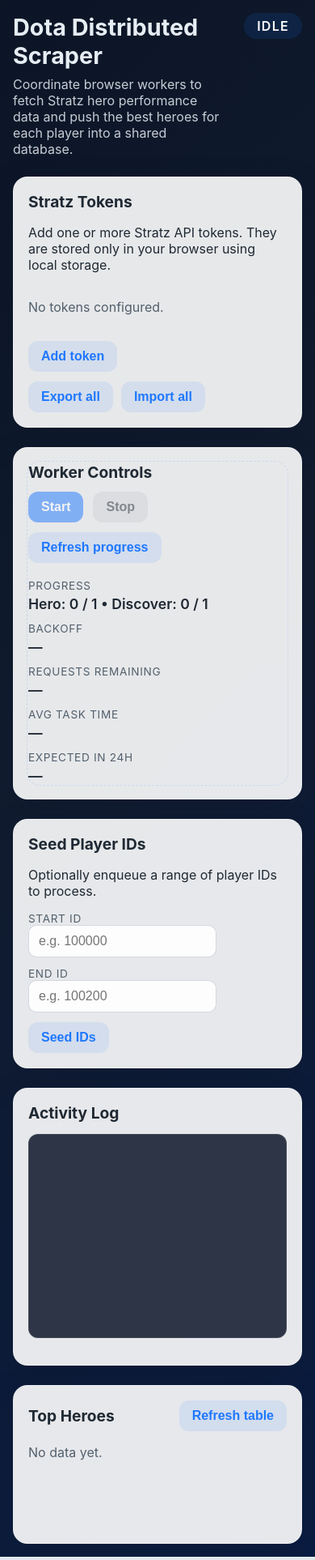
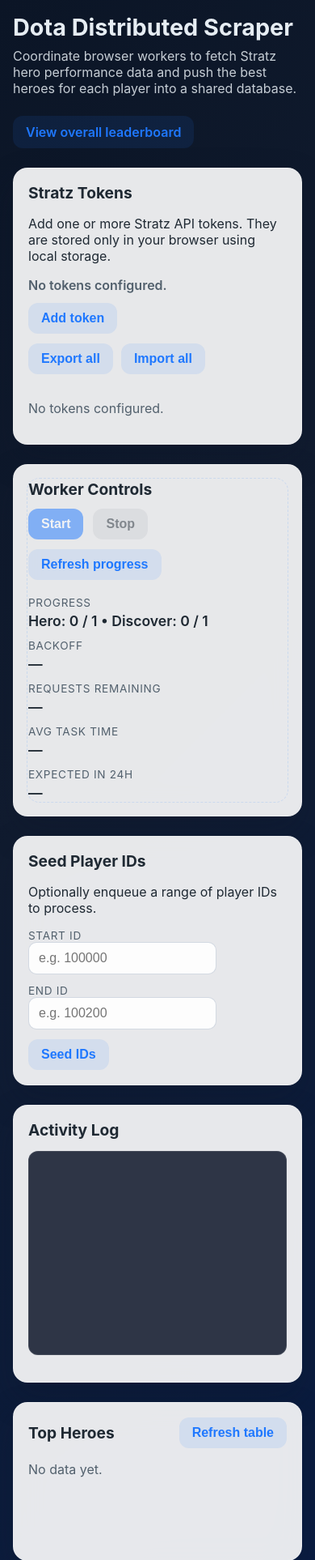
Before and after one commit to Nitjsefnie/Stratz-Scraper, a Flask app: page / in a window 390 px wide. Shown: the top 1926 px of the page at 81% size. Run offline with Flask 3, Linux system fonts and the light colour scheme; data comes from the database, SQL or seed files in the repository; data that the repository does not hold is empty.

Commit message:
Simplify dashboard header controls

```diff
--- a/stratz_scraper/web/static/css/styles.css
+++ b/stratz_scraper/web/static/css/styles.css
@@ -45,6 +45,17 @@
   color: var(--text-dark);
 }
 
+.page-header-text {
+  flex: 1 1 auto;
+}
+
+.page-header-meta {
+  display: flex;
+  flex-direction: column;
+  align-items: flex-end;
+  gap: 12px;
+}
+
 .page-header h1 {
   margin: 0 0 8px 0;
   font-size: clamp(1.8rem, 4vw, 2.6rem);
@@ -86,11 +97,30 @@
   align-items: flex-end;
 }
 
+.token-toolbar {
+  display: flex;
+  flex-wrap: wrap;
+  align-items: center;
+  justify-content: space-between;
+  gap: 12px;
+  margin-bottom: 16px;
+}
+
+.token-summary-text {
+  font-weight: 600;
+  color: var(--muted);
+}
+
+@media (prefers-color-scheme: dark) {
+  .token-summary-text {
+    color: var(--muted-dark);
+  }
+}
+
 .token-list {
   display: flex;
   flex-direction: column;
-  gap: 16px;
-  margin-bottom: 16px;
+  gap: 12px;
 }
 
 .token-controls {
@@ -265,6 +412,7 @@
   gap: 12px;
 }
 
+.header-button,
 button {
   appearance: none;
   border: none;
@@ -276,19 +424,26 @@
   transition: transform 0.1s ease, box-shadow 0.1s ease;
   background: rgba(15, 23, 42, 0.1);
   color: inherit;
+  display: inline-flex;
+  align-items: center;
+  justify-content: center;
+  text-decoration: none;
 }
 
+.header-button.primary,
 button.primary {
   background: var(--accent);
   color: #fff;
   box-shadow: 0 10px 20px rgba(31, 120, 255, 0.35);
 }
 
+.header-button.secondary,
 button.secondary {
   background: rgba(31, 120, 255, 0.1);
   color: var(--accent);
 }
 
+.header-button:hover,
 button:hover:not(:disabled) {
   transform: translateY(-1px);
   box-shadow: 0 10px 20px rgba(15, 23, 42, 0.25);
@@ -404,25 +559,6 @@
   background: rgba(31, 120, 255, 0.08);
 }
 
-.status-chip {
-  align-self: flex-start;
-  padding: 6px 16px;
-  border-radius: 999px;
-  background: rgba(31, 120, 255, 0.12);
-  color: #fff;
-  font-weight: 600;
-  text-transform: uppercase;
-  letter-spacing: 0.08em;
-}
-
-.status-chip.running {
-  background: linear-gradient(135deg, #2dd4bf, #0ea5e9);
-}
-
-.status-chip.error {
-  background: linear-gradient(135deg, #f97316, #ef4444);
-}
-
 .muted {
   color: var(--muted);
 }
@@ -439,14 +575,18 @@
   margin-bottom: 0;
 }
 
-.page-header a {
-  color: var(--accent);
-  font-weight: 600;
-  text-decoration: none;
-}
+@media (max-width: 900px) {
+  .page-header {
+    flex-direction: column;
+    align-items: flex-start;
+  }
 
-.page-header a:hover {
-  text-decoration: underline;
+  .page-header-meta {
+    width: 100%;
+    flex-direction: row;
+    justify-content: space-between;
+    align-items: center;
+  }
 }
 
 @media (prefers-color-scheme: dark) {
--- a/stratz_scraper/web/static/js/app.js
+++ b/stratz_scraper/web/static/js/app.js
@@ -19,6 +19,7 @@
   stop: document.getElementById("stop"),
   progress: document.getElementById("progress"),
   best: document.getElementById("best"),
+  tokenSummary: document.getElementById("tokenSummary"),
   seedBtn: document.getElementById("seedBtn"),
   seedStart: document.getElementById("seedStart"),
   seedEnd: document.getElementById("seedEnd"),
@@ -26,7 +27,6 @@
   bestTable: document.getElementById("bestTable"),
   progressText: document.getElementById("progressText"),
   backoffText: document.getElementById("backoffText"),
-  statusChip: document.getElementById("runStatus"),
   requestsRemaining: document.getElementById("requestsRemaining"),
   avgTaskTimeGlobal: document.getElementById("avgTaskTimeGlobal"),
   tasksPerDayGlobal: document.getElementById("tasksPerDayGlobal"),
@@ -246,6 +246,81 @@
   return `~${tasksPerDay.toFixed(2)}`;
 }
 
+function formatTokenLabel(token) {
+  if (!token) {
+    return "Token";
+  }
+  const index = Number.isFinite(token.displayIndex) && token.displayIndex > 0
+    ? token.displayIndex
+    : state.tokens.indexOf(token) + 1;
+  const prefix = index > 0 ? `Token ${index}` : "Token";
+  const rawValue = typeof token.value === "string" ? token.value.trim() : "";
+  if (!rawValue) {
+    return prefix;
+  }
+  const compact = rawValue.replace(/\s+/g, "");
+  if (compact.length <= 8) {
+    return `${prefix} • ${compact}`;
+  }
+  const head = compact.slice(0, 4);
+  const tail = compact.slice(-4);
+  return `${prefix} • ${head}…${tail}`;
+}
+
+function formatTokenSummaryMeta(token) {
+  if (!token) {
+    return "";
+  }
+  const parts = [];
+  if (typeof token.requestsRemaining === "number" && Number.isFinite(token.requestsRemaining)) {
+    const remaining = Math.max(0, token.requestsRemaining);
+    const label = remaining === 1 ? "request" : "requests";
+    parts.push(`${remaining.toLocaleString()} ${label} left`);
+  } else {
+    parts.push("∞ requests left");
+  }
+
+  const completed = Number.isFinite(token.completedTasks) ? token.completedTasks : 0;
+  parts.push(`${completed.toLocaleString()} done`);
+
+  const averageText = formatAverageTaskTime(getTokenAverageTaskMs(token));
+  if (averageText !== "—") {
+    parts.push(`${averageText}/task`);
+  }
+
+  return parts.join(" • ");
+}
+
+function updateTokenSummary() {
+  if (!elements.tokenSummary) {
+    return;
+  }
+  const total = state.tokens.length;
+  if (total === 0) {
+    elements.tokenSummary.textContent = "No tokens configured.";
+    return;
+  }
+
+  const running = state.tokens.filter((token) => token.running && !token.stopRequested).length;
+  const stopping = state.tokens.filter((token) => token.running && token.stopRequested).length;
+  const idle = total - running - stopping;
+  const pieces = [];
+  pieces.push(`${total} ${total === 1 ? "token" : "tokens"}`);
+  if (running) {
+    pieces.push(`${running} running`);
+  }
+  if (stopping) {
+    pieces.push(`${stopping} stopping`);
+  }
+  if (idle) {
+    pieces.push(`${idle} idle`);
+  }
+  if (pieces.length === 1) {
+    pieces.push("All idle");
+  }
+  elements.tokenSummary.textContent = pieces.join(" · ");
+}
+
 function updateGlobalMetrics() {
   if (!elements.avgTaskTimeGlobal && !elements.tasksPerDayGlobal) {
     return;
@@ -316,23 +391,6 @@
     0,
   );
   elements.requestsRemaining.textContent = total;
-}
-
-function refreshStatusChip() {
-  if (state.running) {
-    elements.statusChip.textContent = "Running";
-    elements.statusChip.classList.add("running");
-    elements.statusChip.classList.remove("error");
-  } else {
-    elements.statusChip.textContent = "Idle";
-    elements.statusChip.classList.remove("running", "error");
-  }
-}
-
-function showErrorStatus(message) {
-  elements.statusChip.textContent = message;
-  elements.statusChip.classList.add("error");
-  elements.statusChip.classList.remove("running");
 }
 
 function updateButtons() {
@@ -506,7 +564,10 @@
   state.tokens.splice(0, state.tokens.length);
   state.tokenCounter = 0;
   newTokens.forEach((entry) => {
-    addTokenRow({ value: entry.value, maxRequests: entry.maxRequests }, { skipPersist: true });
+    addTokenRow(
+      { value: entry.value, maxRequests: entry.maxRequests },
+      { skipPersist: true, fromStorage: true },
+    );
   });
   if (!newTokens.length) {
     renderTokens();
@@ -590,6 +651,9 @@
     statusValue,
     backoffValue,
     requestsValue,
+    summaryTitle,
+    summaryStatus,
+    summaryMeta,
   } = token.dom;
 
   tokenInput.value = token.value;
@@ -597,6 +661,10 @@
 
   maxInput.value = token.maxRequests;
   maxInput.disabled = token.running || token.stopRequested;
+
+  if (summaryTitle) {
+    summaryTitle.textContent = formatTokenLabel(token);
+  }
 
   const trimmed = token.value.trim();
   startBtn.disabled = token.running || token.stopRequested || trimmed.length === 0;
@@ -610,6 +678,9 @@
     status = "Stopping…";
   }
   statusValue.textContent = status;
+  if (summaryStatus) {
+    summaryStatus.textContent = status;
+  }
 
   const showBackoff = token.running || token.stopRequested;
   backoffValue.textContent = showBackoff ? formatDuration(token.backoff) : "—";
@@ -619,6 +690,9 @@
   } else {
     requestsValue.textContent = token.requestsRemaining;
   }
+  if (summaryMeta) {
+    summaryMeta.textContent = formatTokenSummaryMeta(token);
+  }
 
   const averageMs = getTokenAverageTaskMs(token);
   if (token.dom.avgTaskTimeValue) {
@@ -636,12 +710,12 @@
 
 function updateRunningState() {
   state.running = state.tokens.some((token) => token.running);
-  refreshStatusChip();
   updateButtons();
   updateBackoffDisplay();
   updateRequestsRemainingDisplay();
   state.tokens.forEach((token) => updateTokenDisplay(token));
   updateGlobalMetrics();
+  updateTokenSummary();
 }
 
 function removeToken(id) {
@@ -676,12 +750,17 @@
     return;
   }
   token.stopRequested = true;
+  token.expanded = true;
+  if (token.dom?.row) {
+    token.dom.row.open = true;
+  }
   updateTokenDisplay(token);
   updateButtons();
   if (!silent) {
     logToken(token, "Stop requested.");
   }
   updateGlobalMetrics();
+  updateTokenSummary();
 }
 
 function addTokenRow(initial = {}, options = {}) {
@@ -704,8 +783,13 @@
     totalRuntimeMs: 0,
     lastStartMs: null,
     completedTasks: 0,
+    expanded: Boolean(initial.expanded),
+    displayIndex: state.tokens.length + 1,
   };
   state.tokens.push(token);
+  if (!options.fromStorage) {
+    token.expanded = true;
+  }
   renderTokens();
   if (!options.skipPersist) {
     persistTokens();
@@ -724,13 +808,50 @@
     message.textContent = "No tokens configured.";
     elements.tokenList.appendChild(message);
     updateGlobalMetrics();
-    return;
-  }
-
-  state.tokens.forEach((token) => {
-    const row = document.createElement("div");
+    updateTokenSummary();
+    return;
+  }
+
+  state.tokens.forEach((token, index) => {
+    token.displayIndex = index + 1;
+    const row = document.createElement("details");
     row.className = "token-row";
     row.dataset.tokenId = token.id;
+
+    if (typeof token.expanded !== "boolean") {
+      token.expanded = token.running;
+    }
+    row.open = Boolean(token.expanded);
+    row.addEventListener("toggle", () => {
+      token.expanded = row.open;
+    });
+
+    const summary = document.createElement("summary");
+    summary.className = "token-summary";
+
+    const caret = document.createElement("span");
+    caret.className = "token-summary-caret";
+
+    const summaryContent = document.createElement("div");
+    summaryContent.className = "token-summary-content";
+
+    const summaryTitle = document.createElement("span");
+    summaryTitle.className = "token-summary-title";
+    summaryTitle.textContent = formatTokenLabel(token);
+
+    const summaryStatus = document.createElement("span");
+    summaryStatus.className = "token-summary-status";
+    summaryStatus.textContent = "Idle";
+
+    const summaryMeta = document.createElement("span");
+    summaryMeta.className = "token-summary-meta";
+    summaryMeta.textContent = formatTokenSummaryMeta(token);
+
+    summaryContent.append(summaryTitle, summaryStatus, summaryMeta);
+    summary.append(caret, summaryContent);
+
+    const body = document.createElement("div");
+    body.className = "token-body";
 
     const topRow = document.createElement("div");
     topRow.className = "token-top";
@@ -850,11 +971,15 @@
 
     logContainer.append(logLabel, logView);
 
-    row.append(topRow, meta, logContainer);
+    body.append(topRow, meta, logContainer);
+    row.append(summary, body);
     elements.tokenList.appendChild(row);
 
     token.dom = {
       row,
+      summaryTitle,
+      summaryStatus,
+      summaryMeta,
       tokenInput,
       maxInput,
       startBtn,
@@ -871,6 +996,7 @@
     updateTokenDisplay(token);
   });
   updateGlobalMetrics();
+  updateTokenSummary();
 }
 
 function recordTaskCompletion(token) {
@@ -1221,6 +1347,10 @@
   token.backoff = 1000;
   token.requestsRemaining = parseMaxRequests(token.maxRequests);
   token.lastStartMs = getNowMs();
+  token.expanded = true;
+  if (token.dom?.row) {
+    token.dom.row.open = true;
+  }
   updateTokenDisplay(token);
   updateRunningState();
   logToken(token, "Worker started.");
@@ -1315,7 +1445,6 @@
       const message = error instanceof Error ? error.message : String(error);
       const activeId = task?.steamAccountId;
       logToken(token, `Error${activeId ? ` for ${activeId}` : ""}: ${message}`);
-      showErrorStatus("Retrying");
       const hadTask = Boolean(task);
       if (task) {
         try {
@@ -1360,9 +1489,6 @@
           updateTokenDisplay(token);
         }
       }
-      if (!token.stopRequested) {
-        refreshStatusChip();
-      }
     }
   }
 
@@ -1402,7 +1528,7 @@
                   ? ""
                   : entry.maxRequests,
             },
-            { skipPersist: true },
+            { skipPersist: true, fromStorage: true },
           );
         });
       }
@@ -1424,7 +1550,7 @@
                     ? ""
                     : entry.maxRequests,
               },
-              { skipPersist: true },
+              { skipPersist: true, fromStorage: true },
             );
           });
           persistTokens();
@@ -1437,7 +1563,7 @@
     } else {
       const legacy = getCookie("stratz_token");
       if (legacy) {
-        addTokenRow({ value: legacy }, { skipPersist: true });
+        addTokenRow({ value: legacy }, { skipPersist: true, fromStorage: true });
         persistTokens();
         clearCookie("stratz_token");
         log("Migrated saved token to local storage.");
@@ -1456,7 +1582,7 @@
   updateBackoffDisplay();
   updateRequestsRemainingDisplay();
   updateGlobalMetrics();
-  refreshStatusChip();
+  updateTokenSummary();
   refreshProgress().catch((error) => log(error.message));
   loadBest().catch((error) => log(error.message));
 }
--- a/stratz_scraper/web/templates/index.html
+++ b/stratz_scraper/web/templates/index.html
@@ -9,14 +9,16 @@
   <body>
     <main class="container">
       <header class="page-header">
-        <div>
+        <div class="page-header-text">
           <h1>Dota Distributed Scraper</h1>
           <p class="lead">
             Coordinate browser workers to fetch Stratz hero performance data and push the
             best heroes for each player into a shared database.
           </p>
         </div>
-        <div class="status-chip" id="runStatus">Idle</div>
+        <div class="page-header-meta">
+          <a class="header-button secondary" href="{{ url_for('leaderboards') }}">View overall leaderboard</a>
+        </div>
       </header>
 
       <section class="card">
@@ -25,7 +27,10 @@
           Add one or more Stratz API tokens. They are stored only in your browser using local
           storage.
         </p>
-        <div id="tokenList" class="token-list" aria-live="polite"></div>
+        <div class="token-toolbar">
+          <div id="tokenSummary" class="token-summary-text" role="status" aria-live="polite">
+            No tokens configured.
+          </div>
           <div class="token-controls">
             <button id="addToken" type="button" class="secondary">Add token</button>
             <div class="token-control-group">
@@ -34,6 +39,8 @@
             </div>
             <input id="importTokensFile" type="file" accept="application/json" hidden>
           </div>
+        </div>
+        <div id="tokenList" class="token-list" aria-live="polite"></div>
       </section>
 
       <section class="card control-panel">
```
Also changed, not shown: other parts of stratz_scraper/web/static/css/styles.css (+121 -4 lines). Lines whose indentation alone changed are shown as unchanged.
